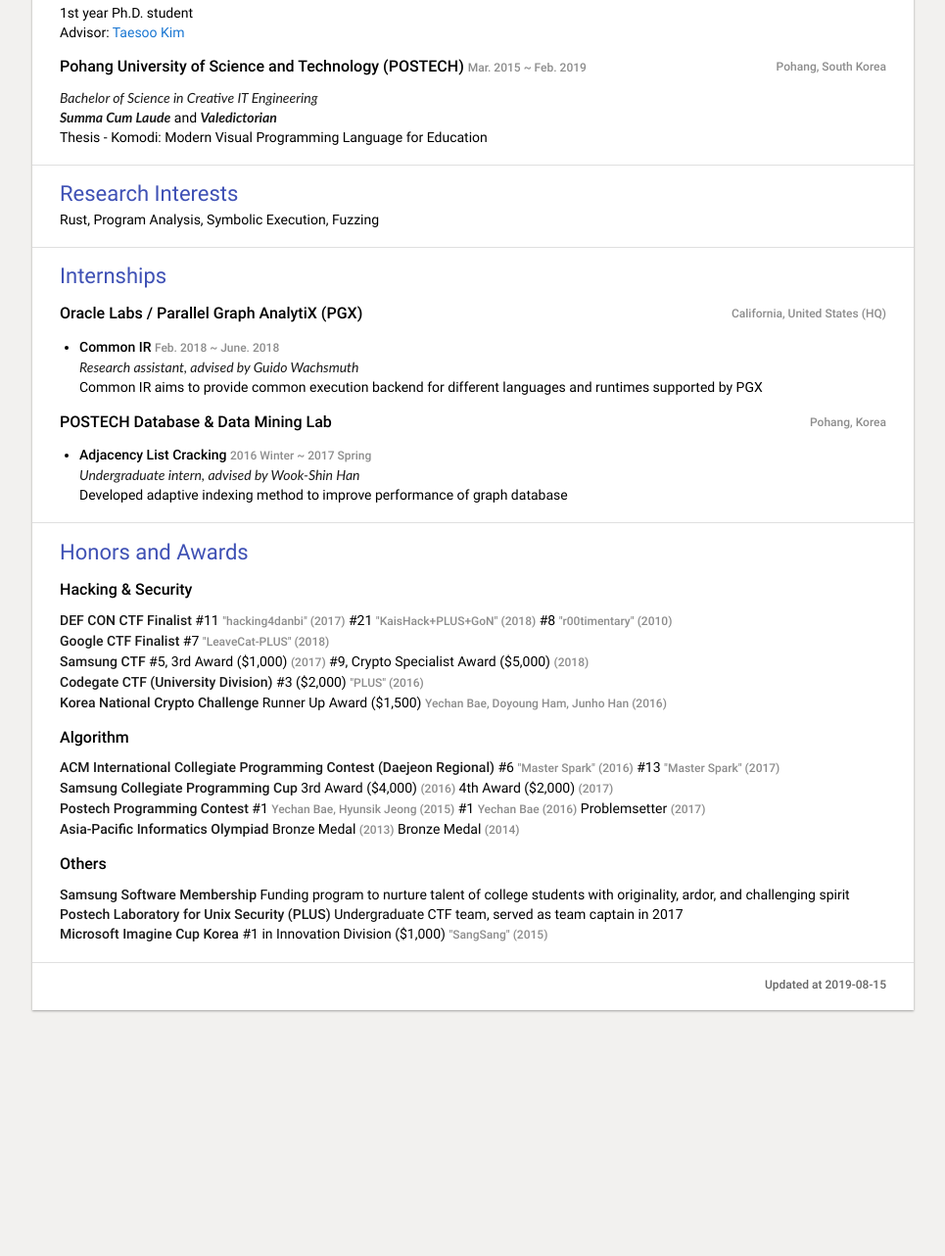
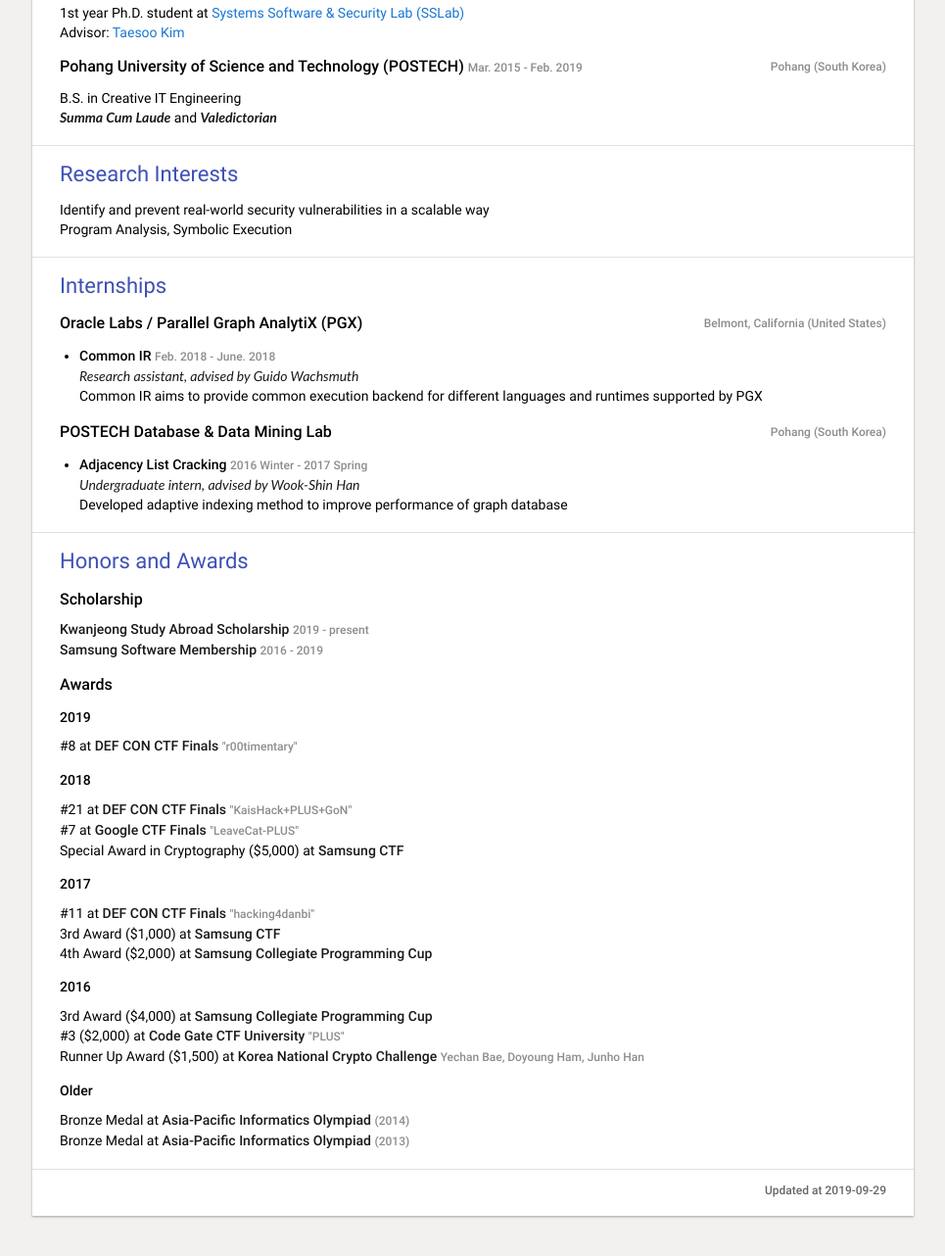
Before and after one commit to Qwaz/resume, a plain HTML site: page index.html in a window 1280 px wide. Shown: the part 202-1484 px from the top of the page at 98% size, without its empty margins (157-1122 px from the left). Before the commit the page ends 1283 px from the top, so only its background shows below. Drawn offline with nearby package versions, Linux system fonts and the light colour scheme.

Commit message:
2019 September update

```diff
--- a/index.html
+++ b/index.html
@@ -16,40 +16,42 @@
     <div class="content">
         <h2>Education</h2>
 
-        <h3>Georgia Institute of Technology <small>Aug. 2019 ~ Now<span class="right">Atlanta, Georgia</span></small></h3>
+        <h3>Georgia Institute of Technology <small>Aug. 2019 - present<span class="right">Atlanta, Georgia (United States)</span></small></h3>
         <ul class="dense">
-            <li>1st year Ph.D. student</li>
+            <li>1st year Ph.D. student at <a href="https://gts3.org">Systems Software & Security Lab (SSLab)</a></li>
             <li>Advisor: <a href="https://taesoo.kim">Taesoo Kim</a></em></li>
         </ul>
 
 
-        <h3>Pohang University of Science and Technology (POSTECH) <small>Mar. 2015 ~ Feb. 2019<span class="right">Pohang, South Korea</span></small></h3>
+        <h3>Pohang University of Science and Technology (POSTECH) <small>Mar. 2015 - Feb. 2019<span class="right">Pohang (South Korea)</span></small></h3>
         <ul class="dense">
-            <li><em>Bachelor of Science in Creative IT Engineering</em></li>
+            <li>B.S. in Creative IT Engineering</li>
             <li><strong>Summa Cum Laude</strong> and <strong>Valedictorian</strong></li>
-            <li>Thesis - Komodi: Modern Visual Programming Language for Education</li>
         </ul>
 
 
         <hr>
         <h2>Research Interests</h2>
-        Rust, Program Analysis, Symbolic Execution, Fuzzing
+        <ul class="dense">
+            <li>Identify and prevent real-world security vulnerabilities in a scalable way</li>
+            <li>Program Analysis, Symbolic Execution</li>
+        </ul>
 
 
         <hr>
         <h2>Internships</h2>
 
-        <h3>Oracle Labs / Parallel Graph AnalytiX (PGX) <small><span class="right">California, United States (HQ)</span></small></h3>
+        <h3>Oracle Labs / Parallel Graph AnalytiX (PGX) <small><span class="right">Belmont, California (United States)</span></small></h3>
         <ul>
-            <li><h4>Common IR <small>Feb. 2018 ~ June. 2018</small></h4><ul>
+            <li><h4>Common IR <small>Feb. 2018 - June. 2018</small></h4><ul>
                 <li><em>Research assistant, advised by Guido Wachsmuth</em></li>
                 <li>Common IR aims to provide common execution backend for different languages and runtimes supported by PGX</li>
             </ul></li>
         </ul>
 
-        <h3>POSTECH Database & Data Mining Lab <small><span class="right">Pohang, Korea</span></small></h3>
+        <h3>POSTECH Database & Data Mining Lab <small><span class="right">Pohang (South Korea)</span></small></h3>
         <ul>
-            <li><h4>Adjacency List Cracking <small>2016 Winter ~ 2017 Spring</small></h4><ul>
+            <li><h4>Adjacency List Cracking <small>2016 Winter - 2017 Spring</small></h4><ul>
                 <li><em>Undergraduate intern, advised by Wook-Shin Han</em></li>
                 <li>Developed adaptive indexing method to improve performance of graph database</li>
             </ul></li>
@@ -58,35 +60,43 @@
         <hr>
         <h2>Honors and Awards</h2>
 
-        <h3>Hacking & Security</h3>
+        <h3>Scholarship</h3>
         <ul class="dense">
-            <li><b>DEF CON CTF Finalist</b> #11 <small>"hacking4danbi" (2017)</small> #21 <small>"KaisHack+PLUS+GoN" (2018)</small> #8 <small>"r00timentary" (2010)</small></li>
-            <li><b>Google CTF Finalist</b> #7 <small>"LeaveCat-PLUS" (2018)</small></li>
-            <!--li><b>Hacking Defense Contest</b> #10 <small>"PLUS" (2017)</small></li-->
-            <li><b>Samsung CTF</b> #5, 3rd Award ($1,000) <small>(2017)</small> #9, Crypto Specialist Award ($5,000) <small>(2018)</small></li>
-            <li><b>Codegate CTF (University Division)</b> #3 ($2,000) <small>"PLUS" (2016)</small></li>
-            <li><b>Korea National Crypto Challenge</b> Runner Up Award ($1,500) <small>Yechan Bae, Doyoung Ham, Junho Han (2016)</small></li>
+            <li><b>Kwanjeong Study Abroad Scholarship</b> <small>2019 - present</small></li>
+            <li><b>Samsung Software Membership</b> <small>2016 - 2019</small></li>
         </ul>
 
-        <h3>Algorithm</h3>
+        <h3>Awards</h3>
+        <h4>2019</h4>
         <ul class="dense">
-            <li><b>ACM International Collegiate Programming Contest (Daejeon Regional)</b> #6 <small>"Master Spark" (2016)</small> #13 <small>"Master Spark" (2017)</small></li>
-            <li><b>Samsung Collegiate Programming Cup</b> 3rd Award ($4,000) <small>(2016)</small> 4th Award ($2,000) <small>(2017)</small></li>
-            <li><b>Postech Programming Contest</b> #1 <small>Yechan Bae, Hyunsik Jeong (2015)</small> #1 <small>Yechan Bae (2016)</small> Problemsetter <small>(2017)</small></li>
-            <li><b>Asia-Pacific Informatics Olympiad</b> Bronze Medal <small>(2013)</small> Bronze Medal <small>(2014)</small></li>
-            <!--li><b>Korea Olympiad in Informatics (High School Division)</b> | Silver Medal <small>(2012)</small> Silver Medal <small>(2013)</small> Silver Medal <small>(2014)</small></li-->
-            <!--li><b>Korea Olympiad in Informatics (Middle School Division)</b> | Gold Medal <small>(2010)</small></li-->
+            <li>#8 at <b>DEF CON CTF Finals</b> <small>"r00timentary"</small></li>
         </ul>
-
-        <h3>Others</h3>
+        <h4>2018</h4>
         <ul class="dense">
-            <li><b>Samsung Software Membership</b> Funding program to nurture talent of college students with originality, ardor, and challenging spirit</li>
-            <li><b>Postech Laboratory for Unix Security (PLUS)</b> Undergraduate CTF team, served as team captain in 2017</li>
-            <li><b>Microsoft Imagine Cup Korea</b> #1 in Innovation Division ($1,000) <small>"SangSang" (2015)</small></li>
+            <li>#21 at <b>DEF CON CTF Finals</b> <small>"KaisHack+PLUS+GoN"</small></li>
+            <li>#7 at <b>Google CTF Finals</b> <small>"LeaveCat-PLUS"</small></li>
+            <li>Special Award in Cryptography ($5,000) at <b>Samsung CTF</b></li>
+        </ul>
+        <h4>2017</h4>
+        <ul class="dense">
+            <li>#11 at <b>DEF CON CTF Finals</b> <small>"hacking4danbi"</small></li>
+            <li>3rd Award ($1,000) at <b>Samsung CTF</b></li>
+            <li>4th Award ($2,000) at <b>Samsung Collegiate Programming Cup</b></li>
+        </ul>
+        <h4>2016</h4>
+        <ul class="dense">
+            <li>3rd Award ($4,000) at <b>Samsung Collegiate Programming Cup</b></li>
+            <li>#3 ($2,000) at <b>Code Gate CTF University</b> <small>"PLUS"</small></li>
+            <li>Runner Up Award ($1,500) at <b>Korea National Crypto Challenge</b> <small>Yechan Bae, Doyoung Ham, Junho Han</small></li>
+        </ul>
+        <h4>Older</h4>
+        <ul class="dense">
+            <li>Bronze Medal at <b>Asia-Pacific Informatics Olympiad</b> <small>(2014)</small></li>
+            <li>Bronze Medal at <b>Asia-Pacific Informatics Olympiad</b> <small>(2013)</small></li>
         </ul>
 
         <hr>
-        <footer>Updated at 2019-08-15<span class="no-screen">. Latest version is available at <a href="https://qwaz.github.io/resume/">here</a>.</span>
+        <footer>Updated at 2019-09-29<span class="no-screen">. Latest version is available at <a href="https://qwaz.github.io/resume/">here</a>.</span>
         </footer>
     </div>
 </div>
```
